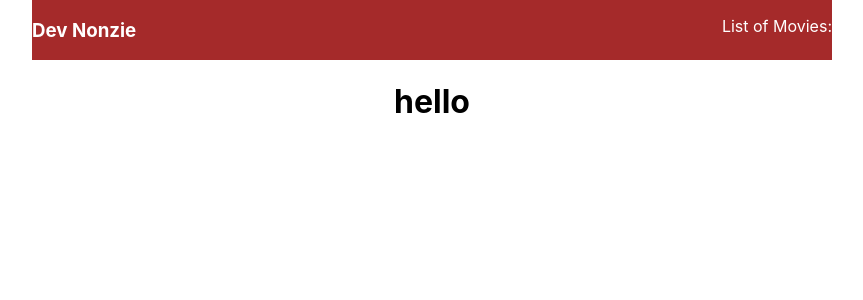
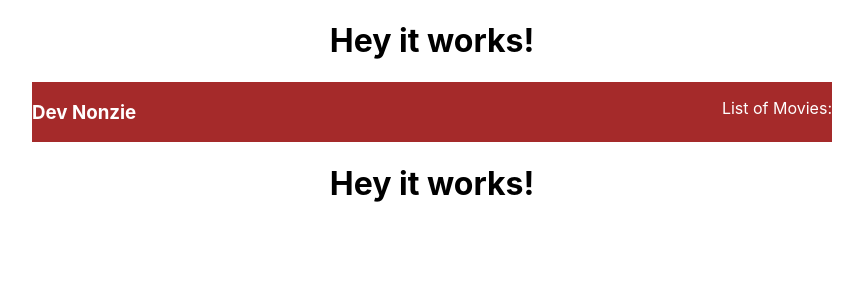
Before and after one commit to Gathoni-Wanjira/movie-app, a React (Create React App) app: page / in a window 1280 px wide. Shown: the top 300 px of the page, without its empty margins (208-1071 px from the left). Built offline with nearby package versions, Linux system fonts and the light colour scheme.

Commit message:
AddMovie Component

```diff
--- a/src/MovieContext.js
+++ b/src/MovieContext.js
@@ -29,7 +29,7 @@ export const MovieProvider = props => {
 
     return(
     //    Rendering the movie context
-    <MovieContext.Provider value={"hello"}>
+    <MovieContext.Provider value={'Hey it works!'}>
         {props.children}
     </MovieContext.Provider>
     );
--- a/src/Nav.js
+++ b/src/Nav.js
@@ -1,12 +1,20 @@
 import React from "react";
+import { useContext } from "react";
+import { MovieContext } from "./MovieContext";
 
 const Nav = () => {
-    return(
-        <div className="Nav">
-            <h3>Dev Nonzie</h3>
-            <p>List of Movies: </p>
+    const value = useContext(MovieContext)
+    return (
+        <>
+            <h1> {value}</h1>
+            <div className="Nav">
 
-        </div>
+
+                <h3>Dev Nonzie</h3>
+                <p>List of Movies: </p>
+
+            </div>
+        </>
     );
 };
 
```
Also changed, not shown: src/AddMovie.js (added, +10 -0 lines).
